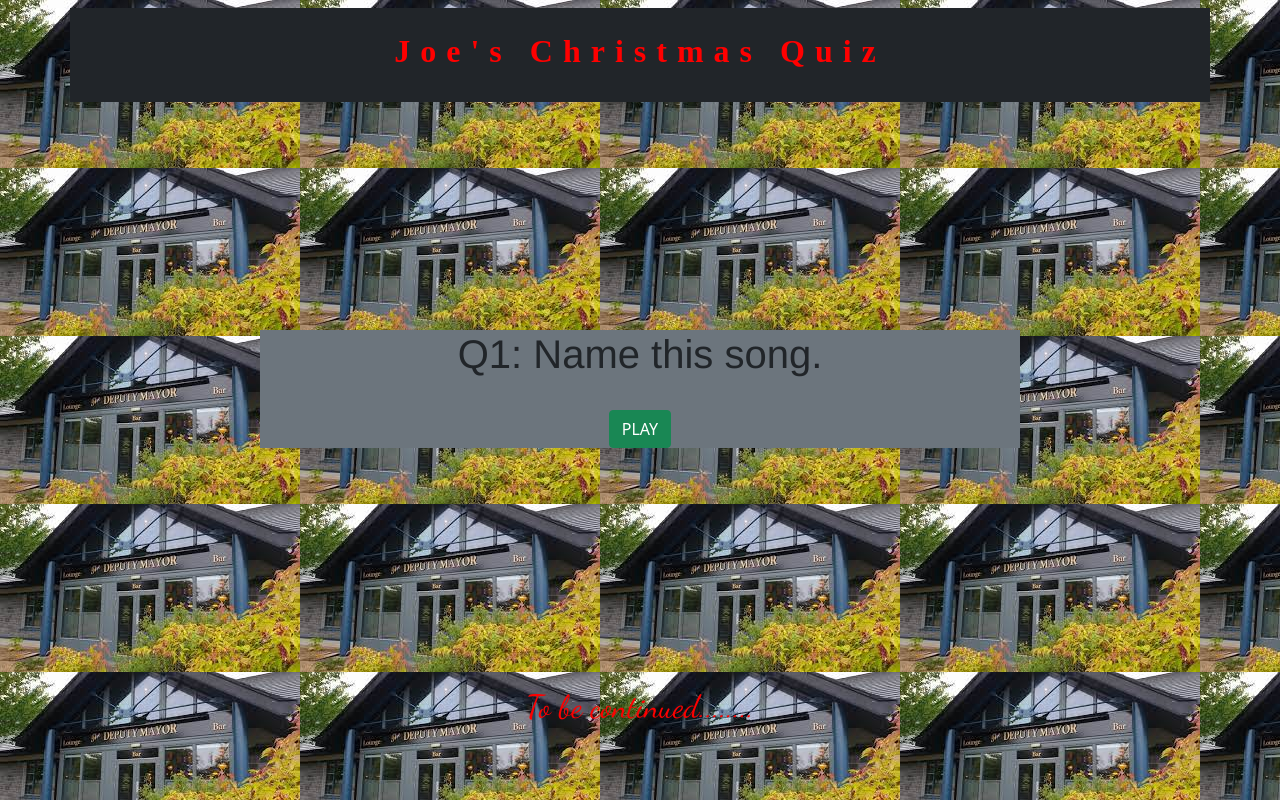
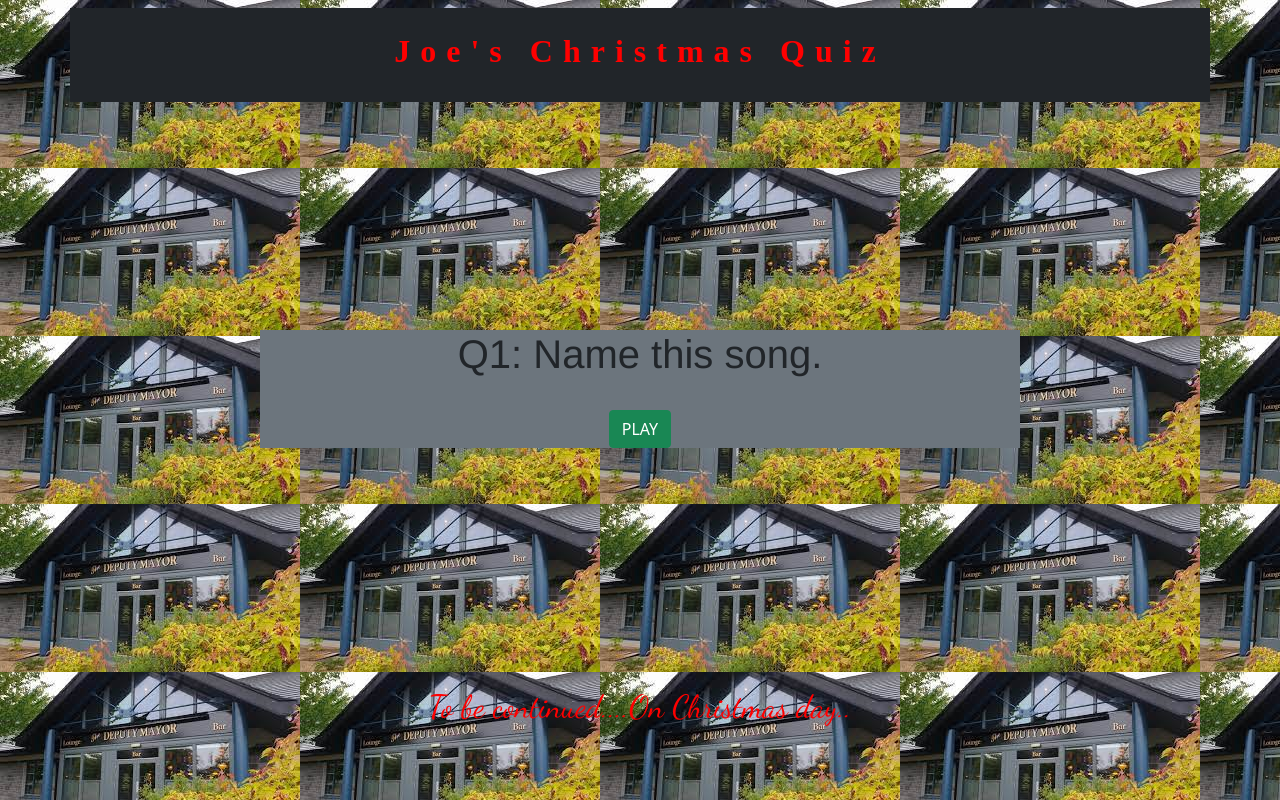
Before and after one commit to sjdoherty/ChristmasQuiz, a plain HTML site: page index.html in a window 1280 px wide. Drawn offline with nearby package versions, Linux system fonts and the light colour scheme; a web font is replaced by a local one.

Commit message:
Update index.html

```diff
--- a/index.html
+++ b/index.html
@@ -50,7 +50,7 @@
 			<br>
 			<br>
 
-			<h2> To be continued........</h2>
+			<h2> To be continued....On Christmas day..</h2>
 			</div>
 		</body>
 	</html>
```
